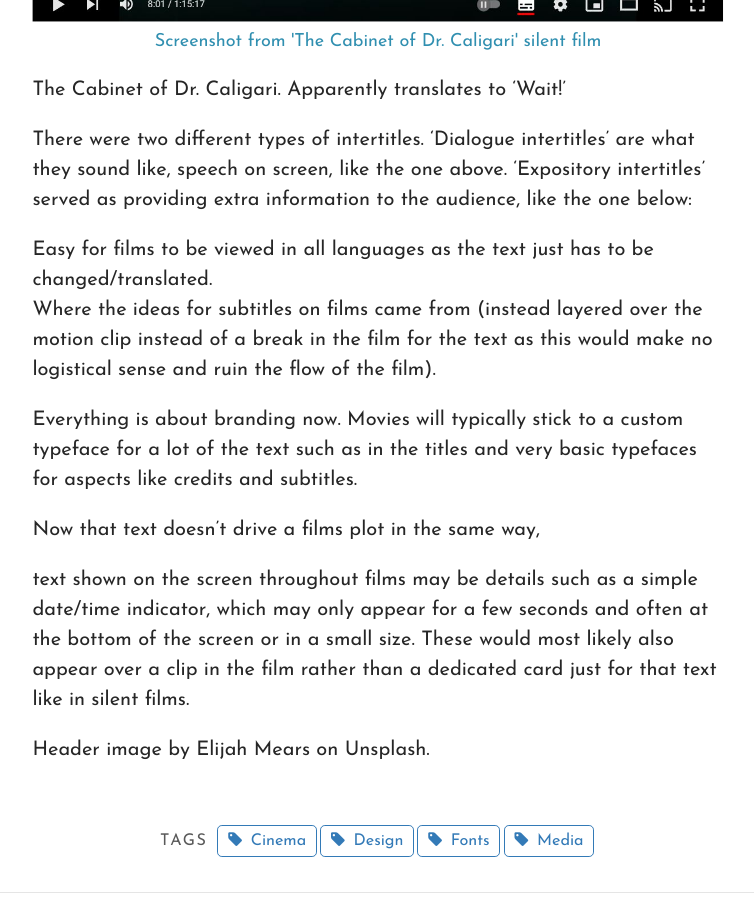
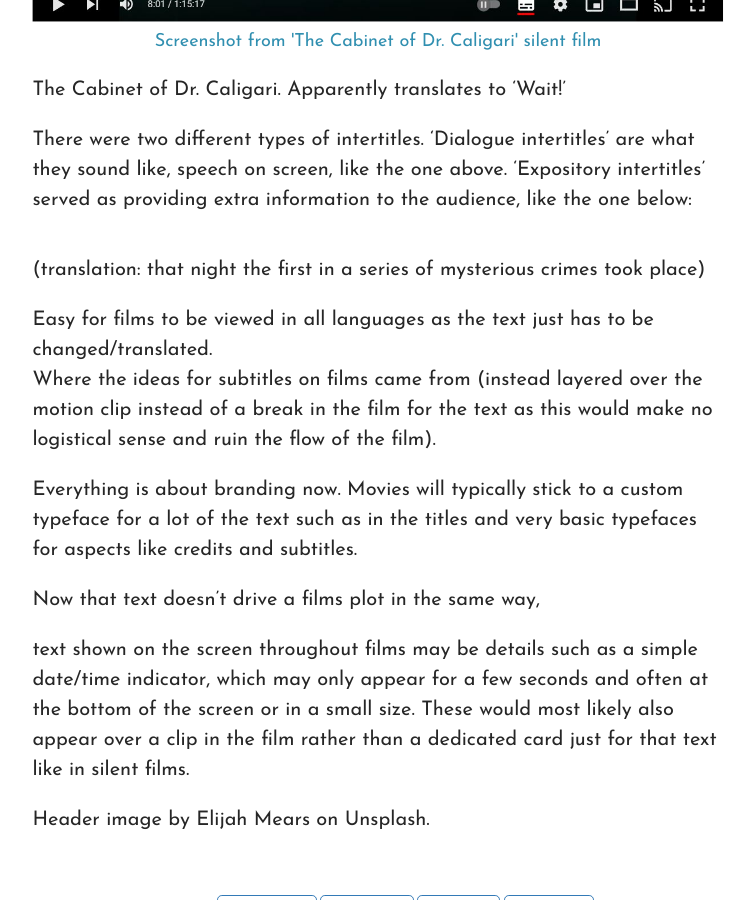
Before and after one commit to laurenlouisap/typography, a Jekyll site: the page built from _posts/2021-10-06-lets-go-back-in-time.md, in a window 1280 px wide and 900 px high, scrolled down 1456 px. Shown: the whole window, without its empty margins (262-1016 px from the left). Built offline with Jekyll 4.4.1, drawn with Linux system fonts in a browser that asks for light colours; some web fonts are replaced.

Commit message:
Update Post “2021-10-06-lets-go-back-in-time”

```diff
--- a/_posts/2021-10-06-lets-go-back-in-time.md
+++ b/_posts/2021-10-06-lets-go-back-in-time.md
@@ -25,7 +25,9 @@ The Cabinet of Dr. Caligari. Apparently translates to 'Wait!'
 
 There were two different types of intertitles. 'Dialogue intertitles' are what they sound like, speech on screen, like the one above. 'Expository intertitles' served as providing extra information to the audience, like the one below:
 
+![]()
 
+(translation: that night the first in a series of mysterious crimes took place)
 
 Easy for films to be viewed in all languages as the text just has to be changed/translated.\
 Where the ideas for subtitles on films came from (instead layered over the motion clip instead of a break in the film for the text as this would make no logistical sense and ruin the flow of the film).
```
